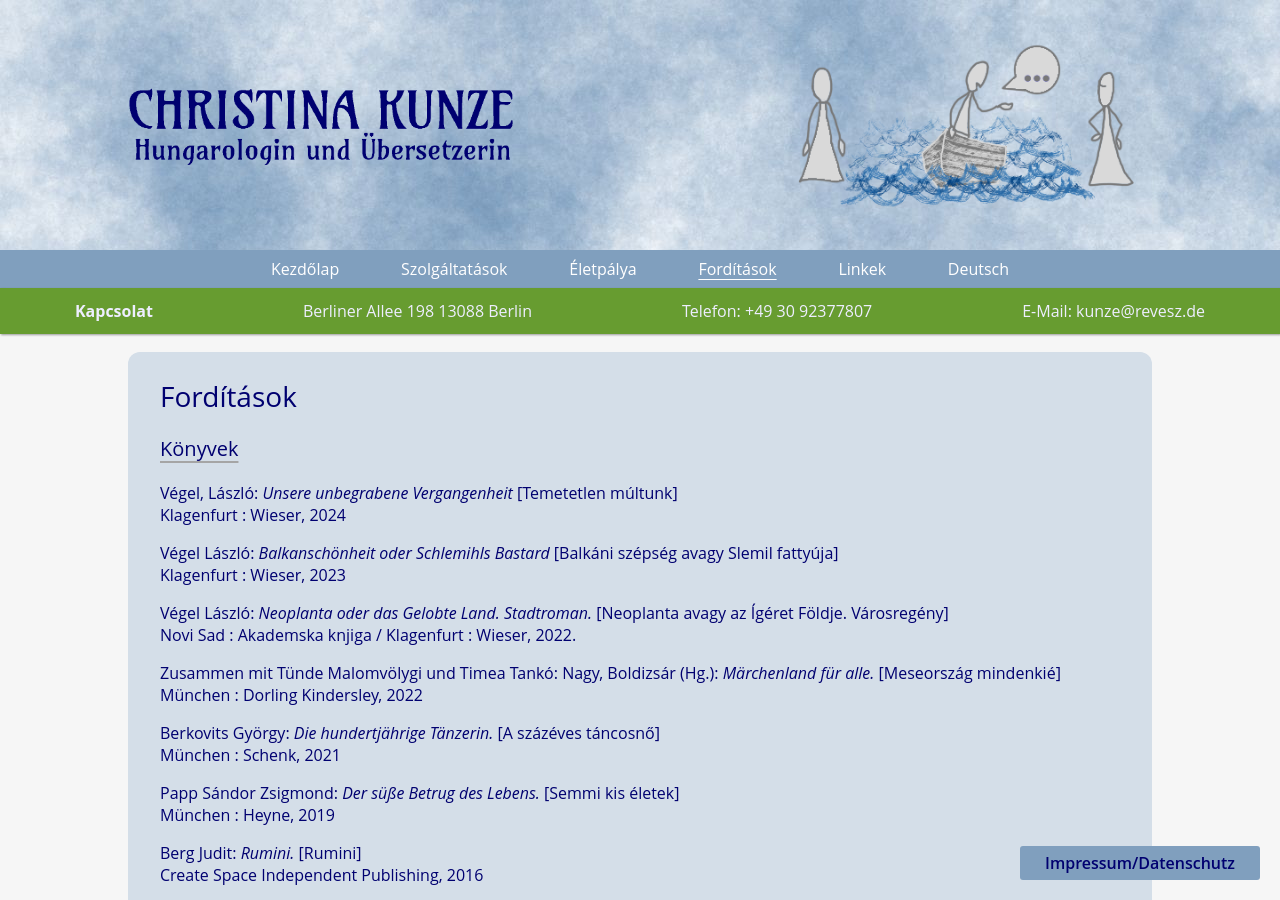
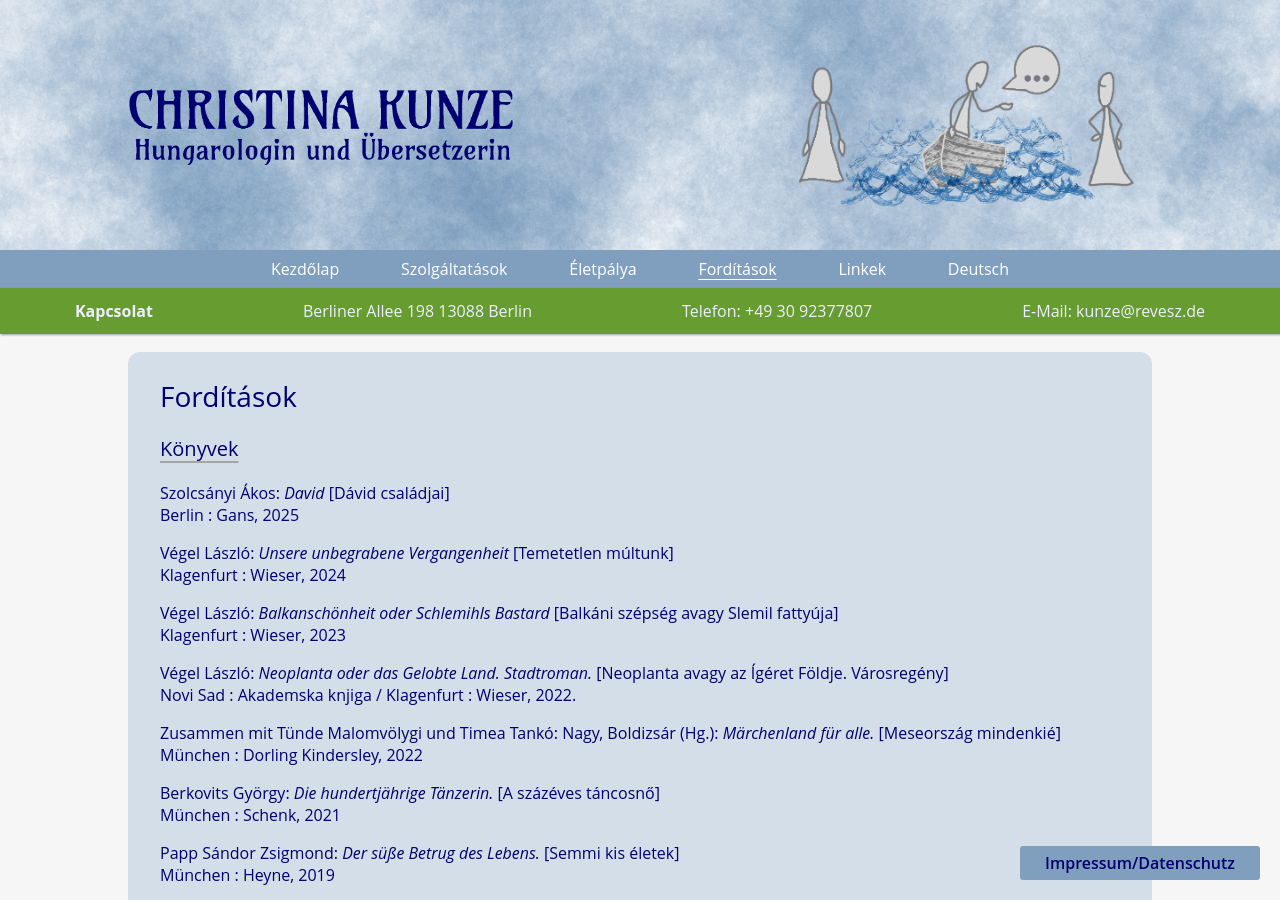
Before and after one commit to rixx/revesz.de, a Jekyll site: the page built from publikationen_ung.md, in a window 1280 px wide and 900 px high. Built offline with Jekyll 4.4.1, drawn with Linux system fonts in a browser that asks for light colours.

Commit message:
Update publikationen_ung.md

```diff
--- a/publikationen_ung.md
+++ b/publikationen_ung.md
@@ -7,7 +7,8 @@ permalink: forditasok
 <h1>Fordítások</h1>
 
 <h3>Könyvek</h3>
-<p>Végel, László: <span style="font-style:italic">Unsere unbegrabene Vergangenheit</span> [Temetetlen múltunk] <br> Klagenfurt : Wieser, 2024
+<p>Szolcsányi Ákos: <span style="font-style:italic">David</span> [Dávid családjai] <br> Berlin : Gans, 2025
+<p>Végel László: <span style="font-style:italic">Unsere unbegrabene Vergangenheit</span> [Temetetlen múltunk] <br> Klagenfurt : Wieser, 2024
 <p>Végel László: <span style="font-style:italic">Balkanschönheit oder Schlemihls Bastard</span> [Balkáni szépség avagy Slemil fattyúja] <br> Klagenfurt : Wieser, 2023
 <p>Végel László: <span style="font-style:italic">Neoplanta oder das Gelobte Land. Stadtroman.</span> [Neoplanta avagy az Ígéret Földje. Városregény] <br>Novi Sad : Akademska knjiga / Klagenfurt : Wieser, 2022.
 <p>Zusammen mit Tünde Malomvölygi und Timea Tankó: Nagy, Boldizsár (Hg.): <span style="font-style:italic">Märchenland für alle.</span> [Meseország mindenkié] <br>München : Dorling Kindersley, 2022
```
